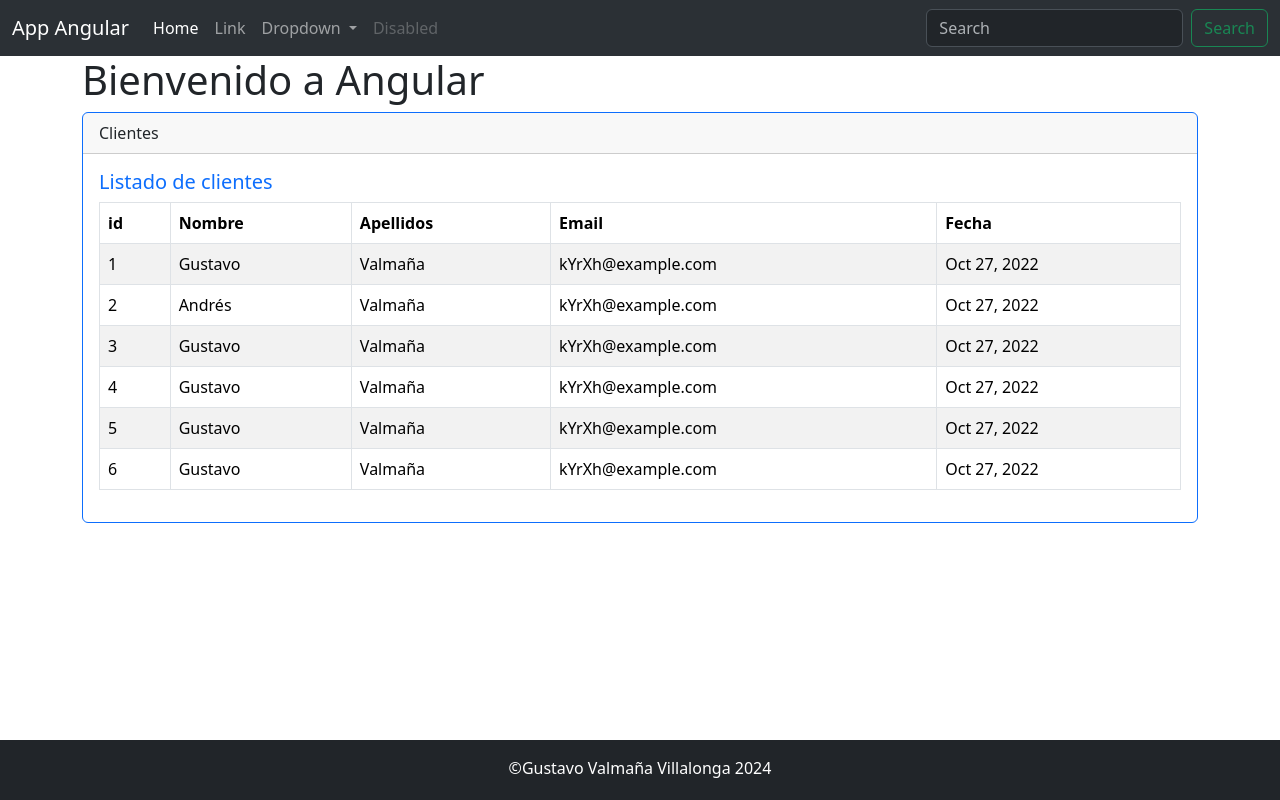
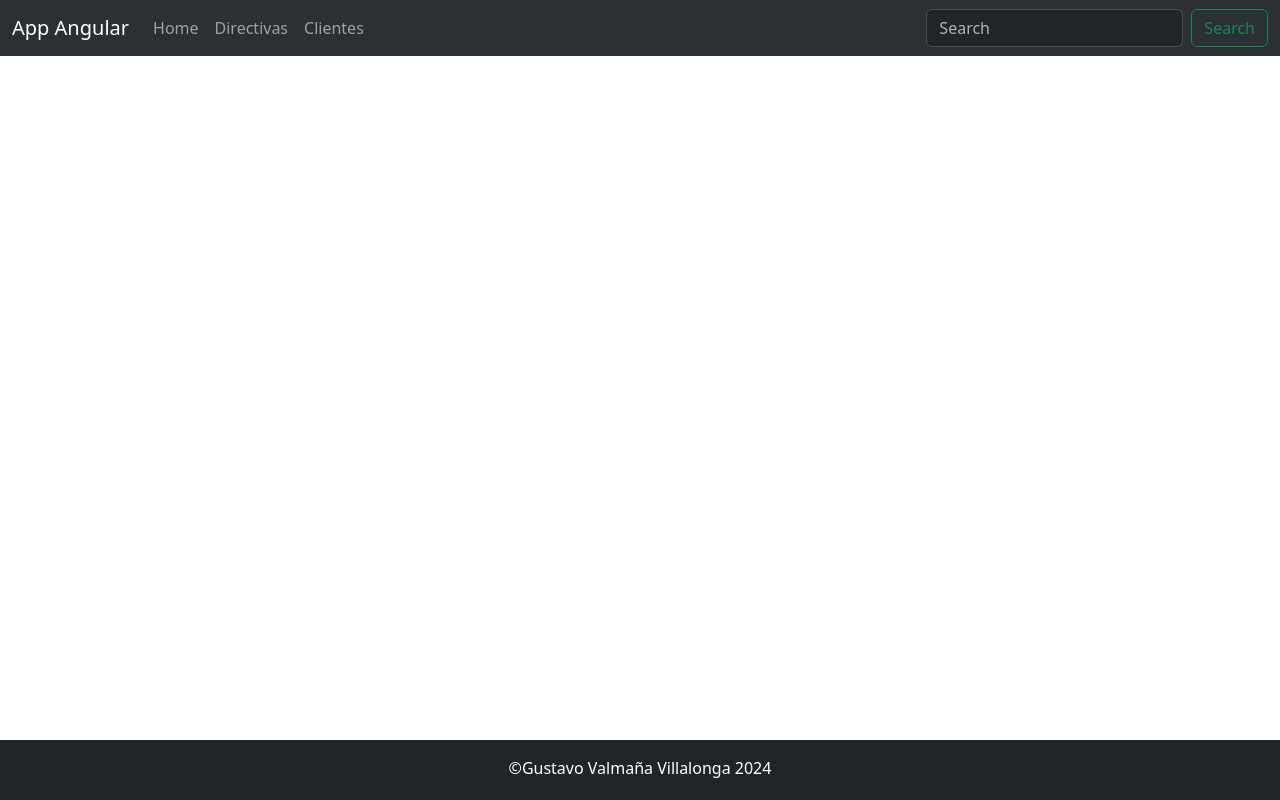
Before and after one commit to gvalmana/curso-fullstack-clients-app, an Angular app: page / in a window 1280 px wide. Built offline with nearby package versions, Linux system fonts and the light colour scheme.

Commit message:
agregadas rutas

```diff
--- a/src/app/app.component.html
+++ b/src/app/app.component.html
@@ -1,6 +1,5 @@
 <app-header></app-header>
 <div class="container">
-  <h1>{{ title }}</h1>
-  <app-clientes></app-clientes>
+  <router-outlet></router-outlet>
 </div>
 <app-footer></app-footer>
--- a/src/app/app.routes.ts
+++ b/src/app/app.routes.ts
@@ -1,3 +1,9 @@
 import { Routes } from '@angular/router';
+import { ClientesComponent } from './clientes/clientes.component';
+import { DirectivaComponent } from './directiva/directiva.component';
 
-export const routes: Routes = [];
+export const routes: Routes = [
+  { path: '', redirectTo: 'clientes/', pathMatch: 'full' },
+  { path: 'clientes', component: ClientesComponent },
+  { path: 'directivas', component: DirectivaComponent },
+];
--- a/src/app/clientes/clientes.component.ts
+++ b/src/app/clientes/clientes.component.ts
@@ -17,6 +17,6 @@ export class ClientesComponent {
   clientes: Cliente[] = [];
 
   ngOnInit(): void {
-    this.clientes = this._clientesService.getClientes();
+    this._clientesService.getClientes().subscribe( clientes => this.clientes = clientes );
   }
 }
--- a/src/app/clientes/clientes.service.ts
+++ b/src/app/clientes/clientes.service.ts
@@ -1,13 +1,14 @@
 import { Injectable } from '@angular/core';
 import { CLIENTES } from './clientes.json';
 import { Cliente } from './cliente';
+import { Observable, of } from 'rxjs';
+
 @Injectable({
-  providedIn: 'root'
+  providedIn: 'root',
 })
 export class ClientesService {
-
-  constructor() { }
-  getClientes(): Cliente[] {
-    return CLIENTES;
+  constructor() {}
+  getClientes(): Observable<Cliente[]> {
+    return of(CLIENTES);
   }
 }
--- a/src/app/header/header.component.html
+++ b/src/app/header/header.component.html
@@ -7,24 +7,13 @@
     <div class="collapse navbar-collapse" id="navbarSupportedContent">
       <ul class="navbar-nav me-auto mb-2 mb-lg-0">
         <li class="nav-item">
-          <a class="nav-link active" aria-current="page" href="#">Home</a>
+          <a class="nav-link" aria-current="page" href="#">Home</a>
         </li>
         <li class="nav-item">
-          <a class="nav-link" href="#">Link</a>
-        </li>
-        <li class="nav-item dropdown">
-          <a class="nav-link dropdown-toggle" href="#" role="button" data-bs-toggle="dropdown" aria-expanded="false">
-            Dropdown
-          </a>
-          <ul class="dropdown-menu">
-            <li><a class="dropdown-item" href="#">Action</a></li>
-            <li><a class="dropdown-item" href="#">Another action</a></li>
-            <li><hr class="dropdown-divider"></li>
-            <li><a class="dropdown-item" href="#">Something else here</a></li>
-          </ul>
+          <a class="nav-link" aria-current="page" routerLink="/directivas">Directivas</a>
         </li>
         <li class="nav-item">
-          <a class="nav-link disabled" aria-disabled="true">Disabled</a>
+          <a class="nav-link" aria-current="page" routerLink="/clientes">Clientes</a>
         </li>
       </ul>
       <form class="d-flex" role="search">
```
